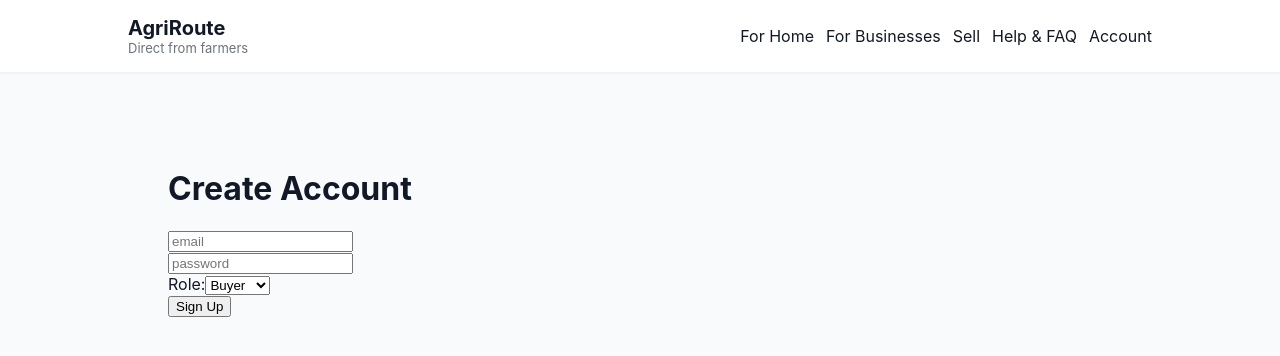
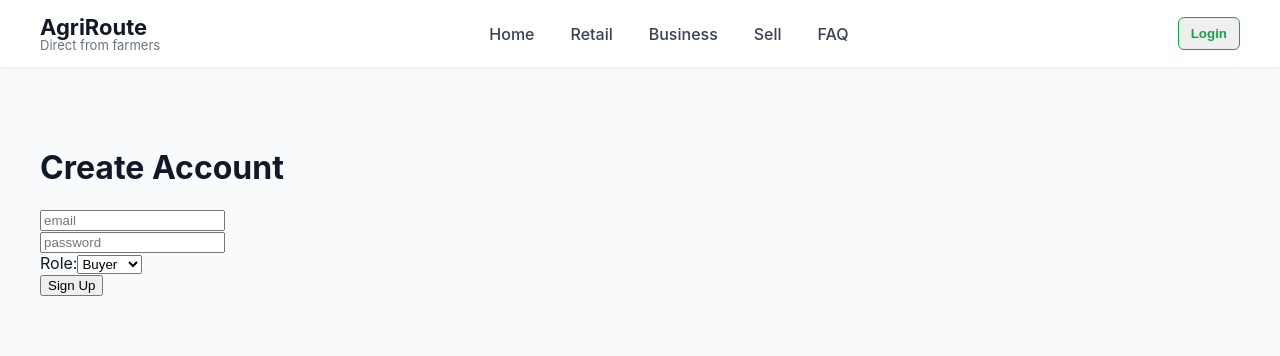
Before and after one commit to AgriRouteco/AgriRoute, a Next.js app: page /signup in a window 1280 px wide. Shown: the top 356 px of the page. Built offline with nearby package versions, Linux system fonts and the light colour scheme; no server answers.

Commit message:
Update and rename Layout.js to Layout.jsx

```diff
--- a/components/Layout.js
+++ /dev/null
@@ -1,49 +0,0 @@
-// components/Layout.js
-import Link from 'next/link'
-
-export default function Layout({ children }) {
-  return (
-    <div style={{ minHeight: "100vh", background: "#f8fafc" }}>
-
-      {/* HEADER */}
-      <header style={{ background: '#fff', boxShadow: '0 1px 3px rgba(0,0,0,0.06)' }}>
-        <div style={{
-          maxWidth: 1024,
-          margin: '0 auto',
-          padding: 16,
-          display: 'flex',
-          justifyContent: 'space-between',
-          alignItems: 'center'
-        }}>
-
-          {/* LOGO & HOMEPAGE BUTTON */}
-          <Link href="/" style={{ textDecoration: 'none', color: 'inherit' }}>
-            <div>
-              <div style={{ fontSize: 20, fontWeight: 700 }}>
-                AgriRoute
-              </div>
-              <div style={{ color: '#6b7280', fontSize: 13 }}>
-                Direct from farmers
-              </div>
-            </div>
-          </Link>
-
-          {/* NAVIGATION */}
-          <nav style={{ display: 'flex', gap: 12 }}>
-            <Link href="/retail">For Home</Link>
-            <Link href="/business">For Businesses</Link>
-            <Link href="/sell">Sell</Link>
-            <Link href="/help">Help & FAQ</Link>
-            <Link href="/account">Account</Link>
-          </nav>
-        </div>
-      </header>
-
-      {/* PAGE CONTENT */}
-      <main style={{ maxWidth: 1024, margin: "24px auto", padding: 12 }}>
-        {children}
-      </main>
-
-    </div>
-  );
-}
--- /dev/null
+++ b/components/Layout.jsx
@@ -0,0 +1,12 @@
+import Header from "./Header"
+
+export default function Layout({ children, user }) {
+  return (
+    <>
+      <Header user={user} />
+      <main style={{ paddingTop: "20px" }}>
+        {children}
+      </main>
+    </>
+  )
+}
```
